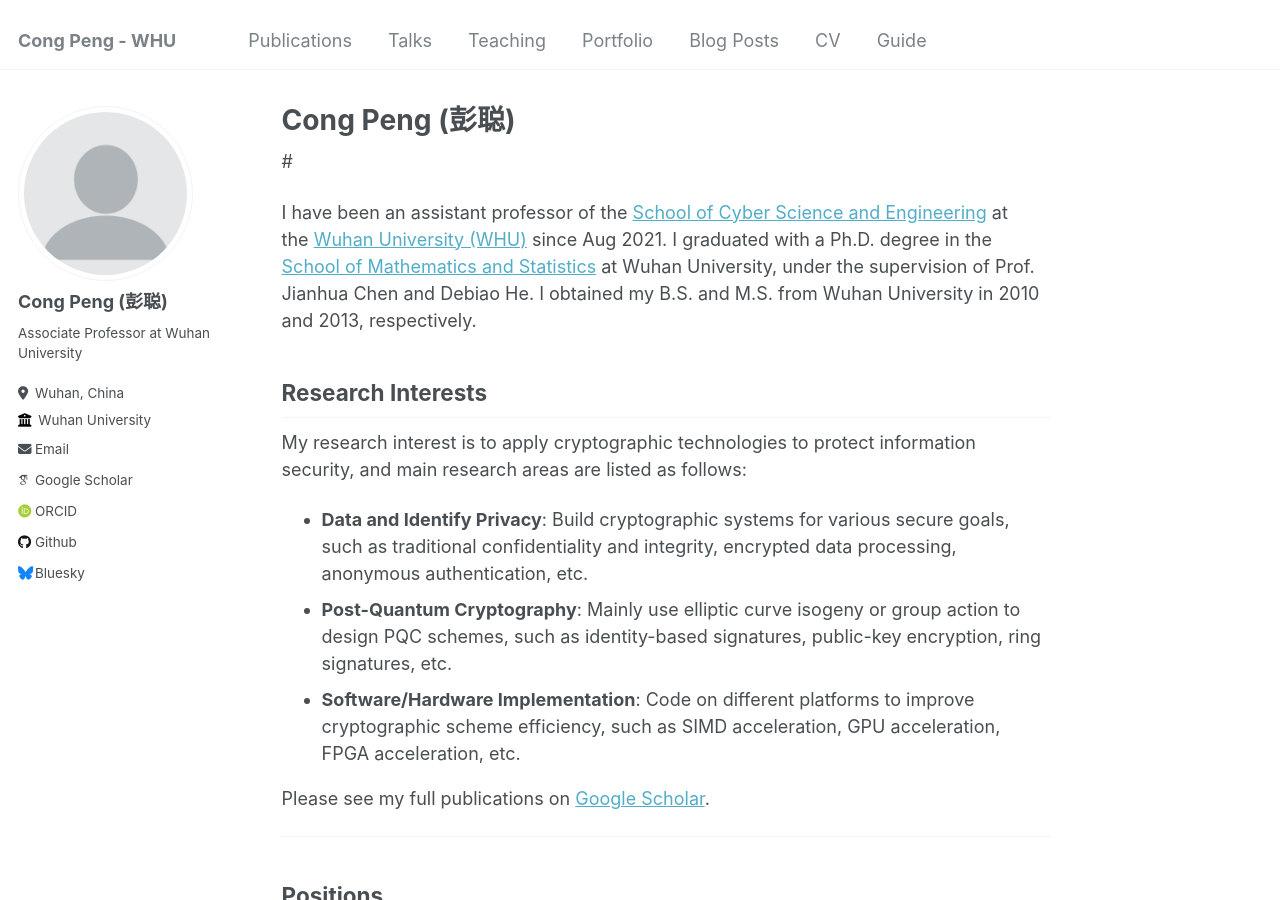
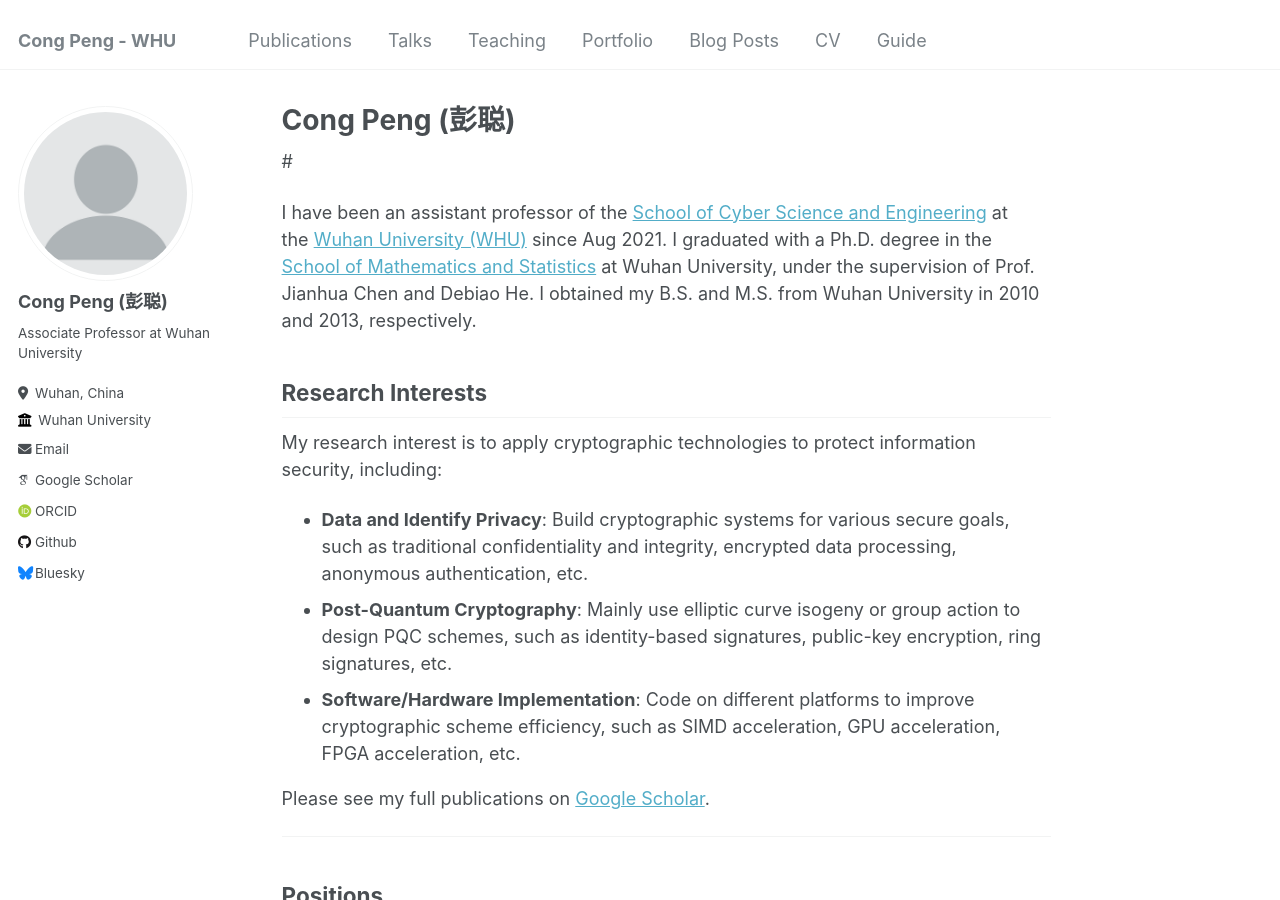
Before and after one commit to cpeng-crypto/cpeng-crypto.github.io, a Jekyll site: the page built from _pages/about.md, in a window 1280 px wide and 900 px high. Built offline with Jekyll 4.4.1, drawn with Linux system fonts in a browser that asks for light colours; some web fonts are replaced.

Commit message:
Update about.md

```diff
--- a/_pages/about.md
+++ b/_pages/about.md
@@ -13,7 +13,7 @@ I have been an assistant professor of the [School of Cyber Science and Engineer
 
 ## Research Interests
 
-My research interest is to apply cryptographic technologies to protect information security, and main research areas are listed as follows:
+My research interest is to apply cryptographic technologies to protect information security, including:
  - **Data and Identify Privacy**: Build cryptographic systems for various secure goals, such as traditional confidentiality and integrity, encrypted data processing, anonymous authentication, etc.
  - **Post-Quantum Cryptography**: Mainly use elliptic curve isogeny or group action to design PQC schemes, such as identity-based signatures, public-key encryption, ring signatures, etc.
  - **Software/Hardware Implementation**: Code on different platforms to improve cryptographic scheme efficiency, such as SIMD acceleration, GPU acceleration, FPGA acceleration, etc.
```
